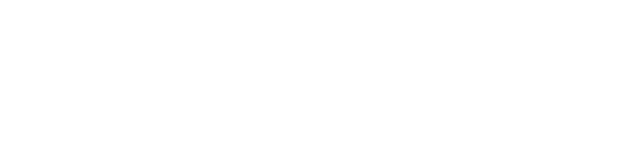
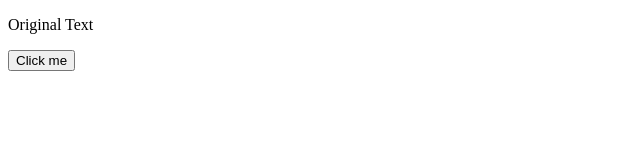
Before and after one commit to nicoco-dev/JavaScript-DOM-Manipulation-Assignment, a plain HTML site: page index.html in a window 1280 px wide. Shown: the whole page, without its empty margins (0-640 px from the left). Drawn offline with Linux system fonts and the light colour scheme.

Commit message:
Change paragraph

```diff
--- a/index.html
+++ b/index.html
@@ -7,6 +7,9 @@
 </head>
 <body>
 
+    <p id="text-para">Original Text</p>
+
+    <button type="button" onclick="document.getElementById('text-para').innerHTML = 'Text has been changed'">Click me</button>
 
 </body>
 </html>
```
